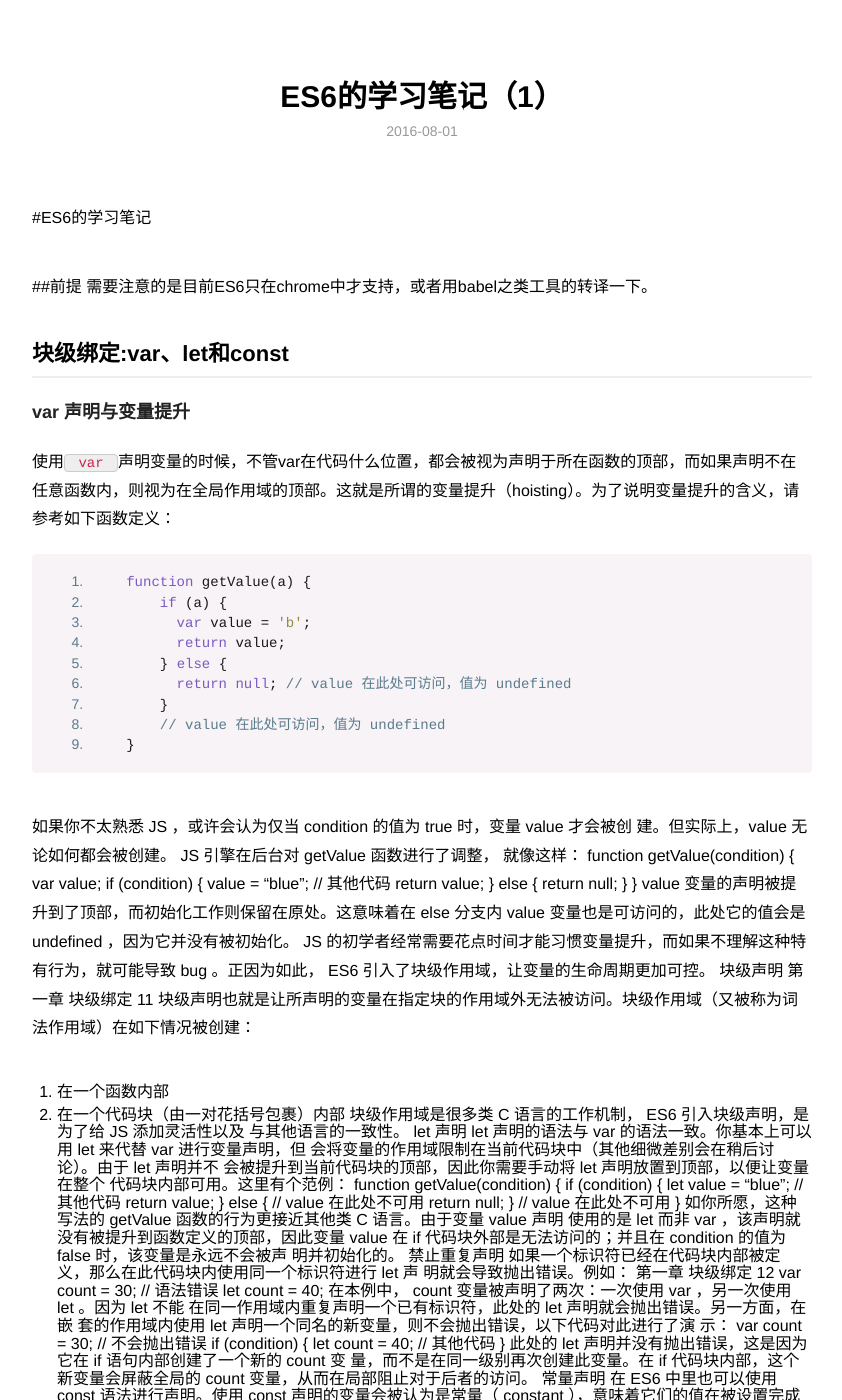
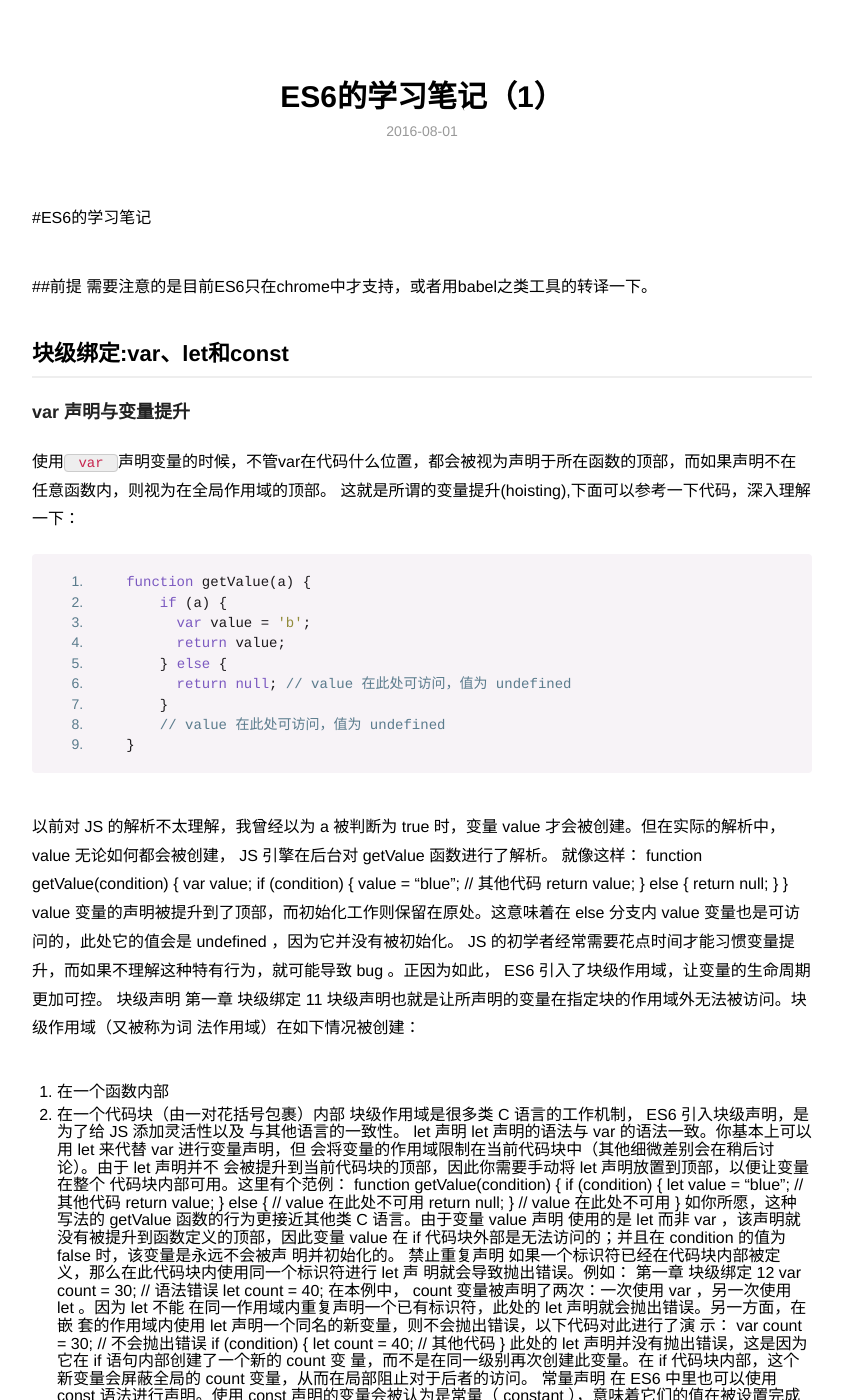
Before and after one commit to ioloveuu/ioloveuu.github.io, a Jekyll site: the page built from _posts/2016-08-01-ES6-notes.md, in a window 1280 px wide and 1400 px high. Shown: the whole window, without its empty margins (218-1060 px from the left). Built offline with Jekyll 4.4.1, drawn with Linux system fonts in a browser that asks for light colours; nearby versions of some CDN libraries; a script that is not in the unit is left out.

Commit message:
Add files via upload

````diff
--- a/_posts/2016-08-01-ES6-notes.md
+++ b/_posts/2016-08-01-ES6-notes.md
@@ -11,7 +11,8 @@ category: blog
 需要注意的是目前ES6只在chrome中才支持，或者用babel之类工具的转译一下。
 ## 块级绑定:var、let和const
 ### var 声明与变量提升
-使用` var `声明变量的时候，不管var在代码什么位置，都会被视为声明于所在函数的顶部，而如果声明不在任意函数内，则视为在全局作用域的顶部。这就是所谓的变量提升（hoisting）。为了说明变量提升的含义，请参考如下函数定义：
+使用` var `声明变量的时候，不管var在代码什么位置，都会被视为声明于所在函数的顶部，而如果声明不在任意函数内，则视为在全局作用域的顶部。
+这就是所谓的变量提升(hoisting),下面可以参考一下代码，深入理解一下：
 
 ```
     function getValue(a) {
@@ -25,8 +26,7 @@ category: blog
     }
 ```
 
-如果你不太熟悉 JS ，或许会认为仅当  condition  的值为 true 时，变量  value  才会被创
-建。但实际上，value 无论如何都会被创建。 JS 引擎在后台对  getValue  函数进行了调整，
+以前对 JS 的解析不太理解，我曾经以为 a  被判断为 true 时，变量 value  才会被创建。但在实际的解析中，value 无论如何都会被创建， JS 引擎在后台对  getValue  函数进行了解析。
 就像这样：
 function getValue(condition) {
 var value;
````
